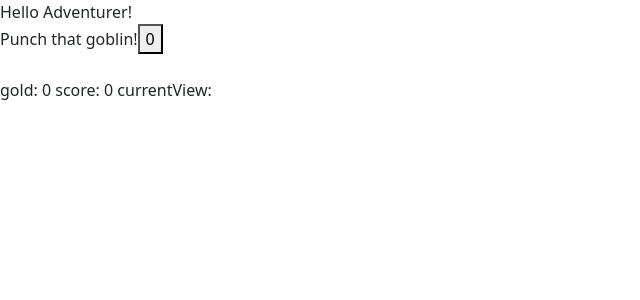
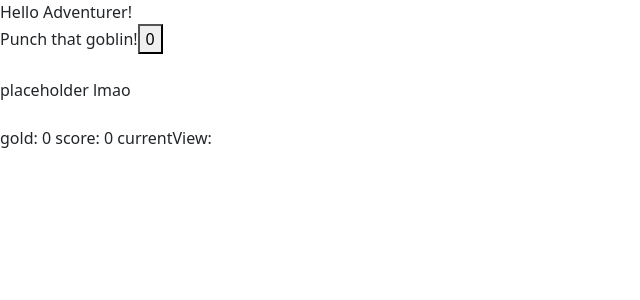
Before and after one commit to Ez-M/Gold-Glory-Goblins, a React (Create React App) app in the folder game/: page / in a window 1280 px wide. Shown: the top 300 px of the page, without its empty margins (0-640 px from the left). Built offline with nearby package versions, Linux system fonts and the light colour scheme.

Commit message:
added spend.js component and added it to app.js with placeholder text

```diff
--- a/game/src/App.js
+++ b/game/src/App.js
@@ -5,16 +5,10 @@ import "bootstrap/dist/css/bootstrap.min.css";
 import Grind from "./components/grind";
 import Scoreboard from "./components/scoreboard";
 import GSCVProvider from "./contexts/GSCV";
+import Spend from "./components/spend";
+
 
 function App() {
-
-
-
-
-
-  //testClick function to increase gold and score when clicked, simulating
-  //resource gain during gameplay
-
 
   return (
 
@@ -24,7 +18,11 @@ function App() {
     <br/>
     <Grind />
     <br/>
+    <Spend />
+    <br/>
     <Scoreboard />
+
+
     </GSCVProvider>
   </div>
   );
--- a/game/src/components/grind.js
+++ b/game/src/components/grind.js
@@ -3,9 +3,10 @@ import { GSCV } from "../contexts/GSCV";
 
 function Grind() {
 
-    const {gold, score, currentView, setGold, setScore} = useContext(GSCV)
+    const {gold, score, currentView, setGold, setScore} = useContext(GSCV) //importing context from GSCV
 
-
+  //testClick function to increase gold and score when clicked, simulating
+  //resource gain during gameplay
     function testClick(){
         setGold(gold + 1)
         setScore(score + 1)
--- a/game/src/components/scoreboard.js
+++ b/game/src/components/scoreboard.js
@@ -2,7 +2,7 @@ import React, {useState, useContext} from "react";
 import { GSCV } from "../contexts/GSCV";
 
 function Scoreboard() {
-    const {gold, score, currentView} = useContext(GSCV)
+    const {gold, score, currentView} = useContext(GSCV) //importing context from GSCV
 
     return(
          <div>gold: {gold}  score: {score} currentView: {currentView}</div>
--- a/game/src/components/spend.js
+++ b/game/src/components/spend.js
@@ -0,0 +1,11 @@
+import React, {useState, useContext} from "react";
+import { GSCV } from "../contexts/GSCV";
+
+function Spend() {
+
+    const {gold, score, currentView, setGold, setScore} = useContext(GSCV) //importing context from GSCV
+
+return(<div>placeholder lmao</div>)
+
+}
+export default Spend;
```
